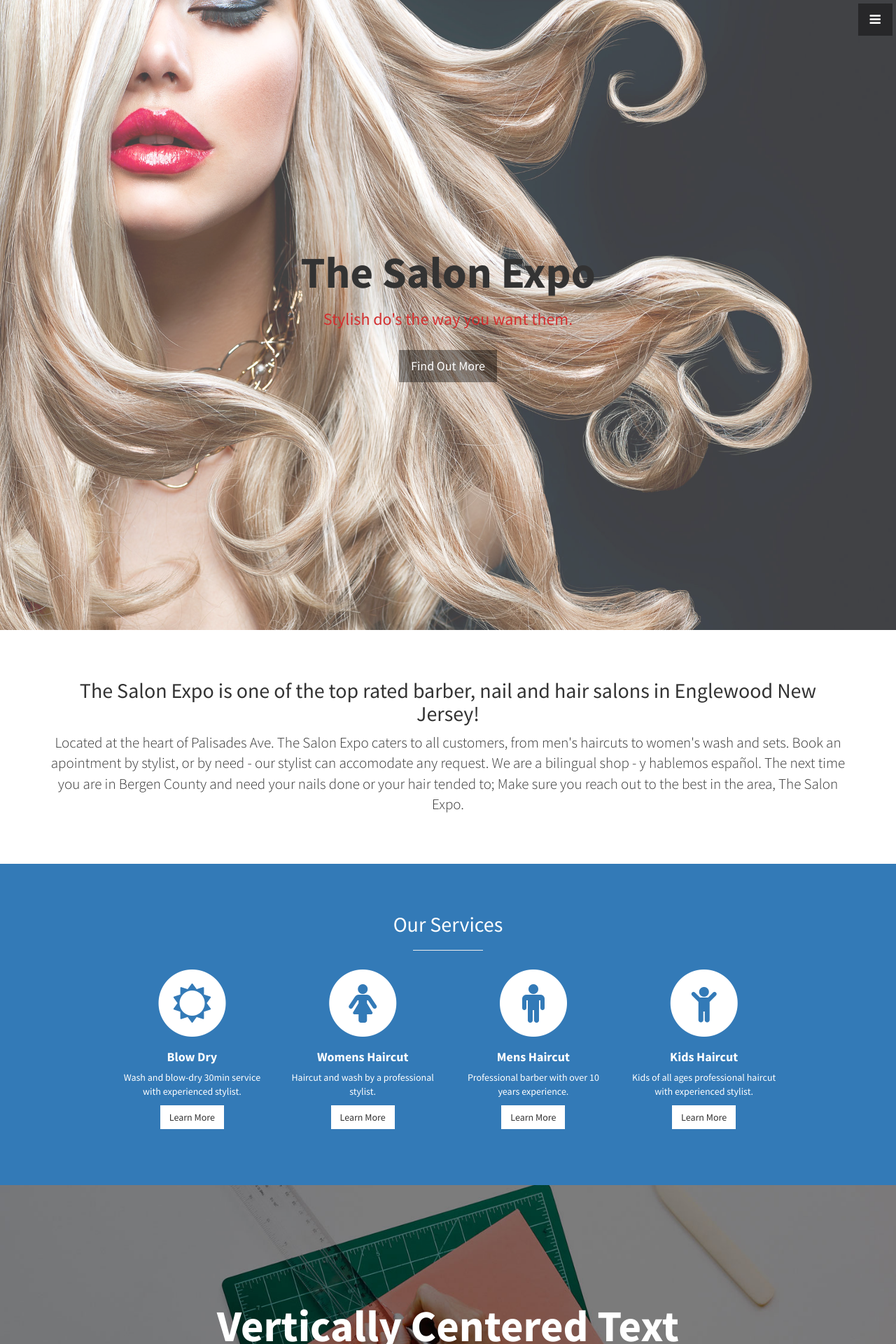
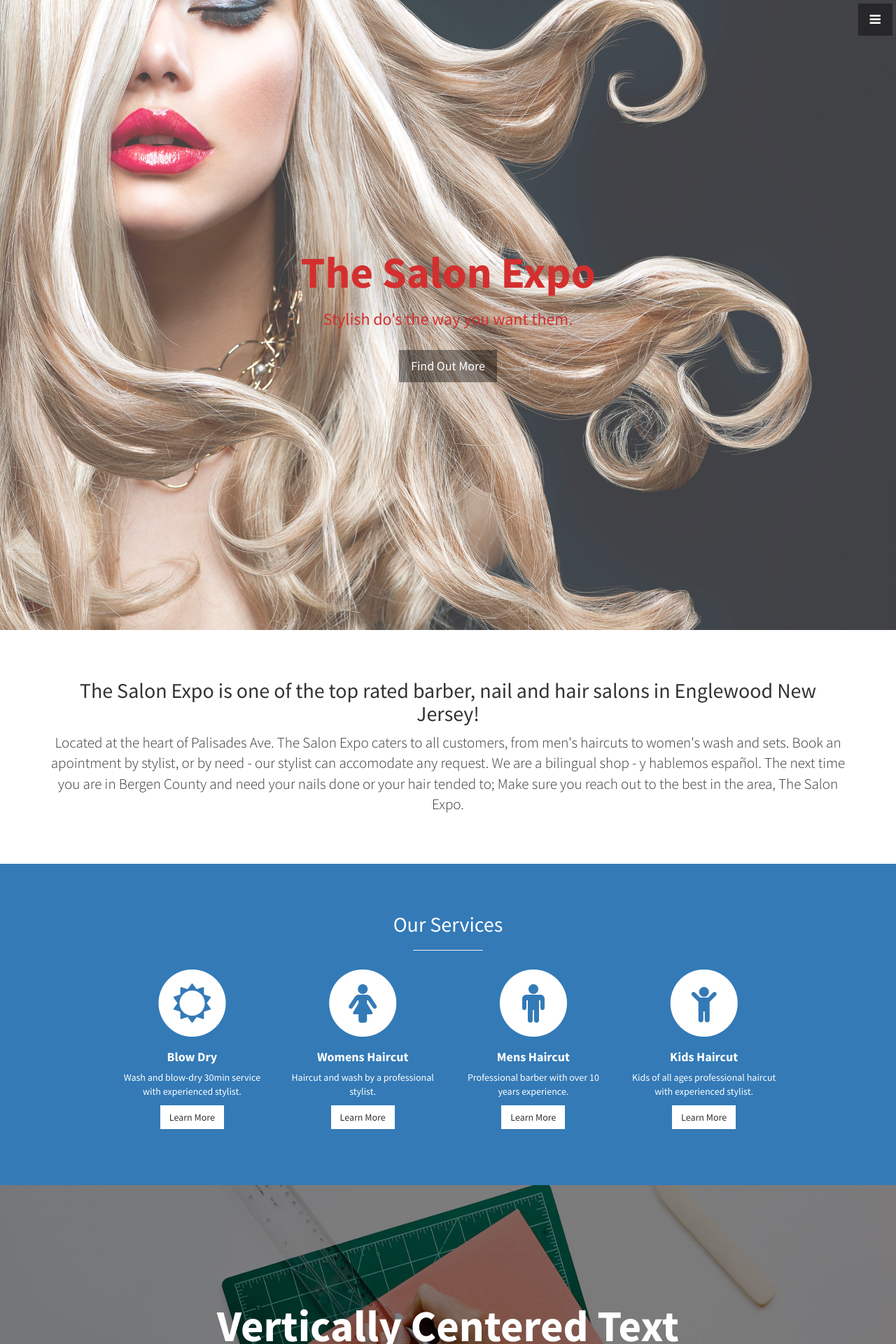
Before and after one commit to thesalonexpo/thesalonexpo.github.io, a Jekyll site: the page built from index.html, in a window 1280 px wide. Shown: the top 1920 px of the page at 70% size. Built offline with Jekyll 4.4.1, drawn with Linux system fonts in a browser that asks for light colours.

Commit message:
Style customs

```diff
--- a/css/stylish-portfolio.css
+++ b/css/stylish-portfolio.css
@@ -174,7 +174,7 @@
     -o-background-size: cover;
 }
 
-.header h2, .header h3 {
+.header h1, .header h3 {
     color: #D32F2F;
 }
 .header .text-vertical-center {
```
